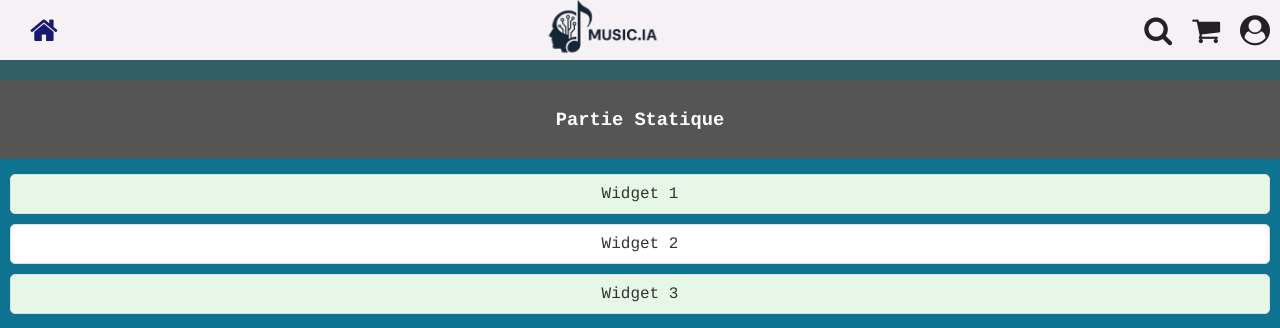
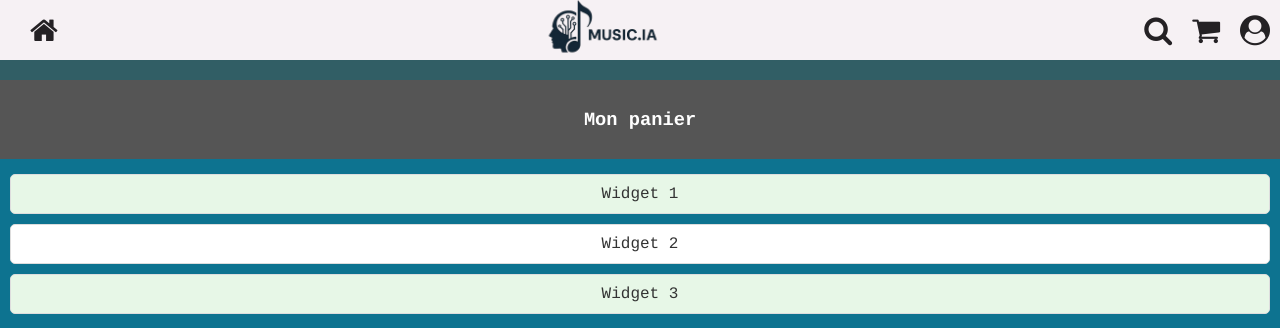
Before and after one commit to MeXam84/R209-PHP_SQL, a PHP site: page /panier.php in a window 1280 px wide. Shown: the top 328 px of the page. Run offline with PHP 8.4, Linux system fonts and the light colour scheme.

Commit message:
modified:   site/panier.php

```diff
--- a/site/panier.php
+++ b/site/panier.php
@@ -10,7 +10,7 @@
 <body>
 <header class="navbar">
     <div class="nav-left">
-    <a href="main.php" style="color: #191970;">
+    <a href="main.php" style="color: #242124;">
       <i class="fa fa-home"></i>
 </a>
     </div>
@@ -32,12 +32,13 @@
 
   <div class="container">
     <div class="static-part">
-      <h3>Partie Statique</h3>
+      <h3>Mon panier</h3>
     </div>
     <div class="dynamic-part">
       <div class="widget">Widget 1</div>
       <div class="widget">Widget 2</div>
       <div class="widget">Widget 3</div>
+
       <!-- Ajoute ici plus de widgets pour voir l'agrandissement -->
     </div>
   </div>
```
